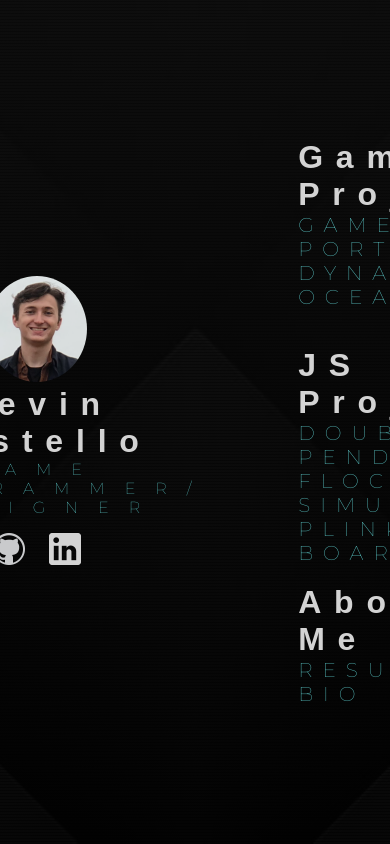
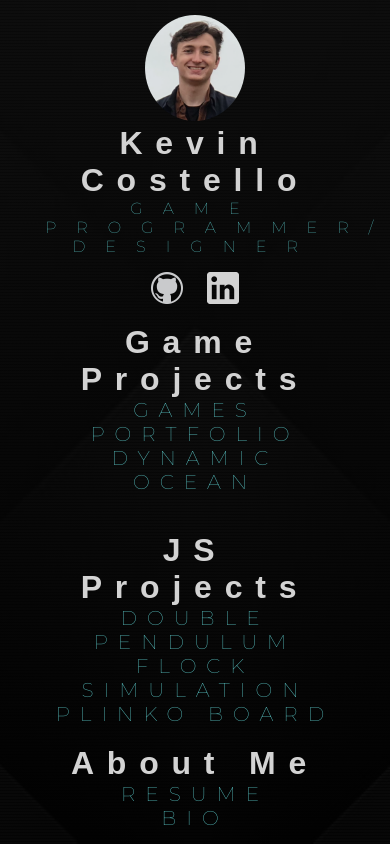
Before and after one commit to Kevin-Costello/Kevin-Costello.github.io, a plain HTML site: page index.html in a window 390 px wide. Drawn offline with Linux system fonts and the light colour scheme.

Commit message:
Updated Main Page to be a bit more mobile friendly

```diff
--- a/StyleSheet.scss
+++ b/StyleSheet.scss
@@ -79,6 +79,9 @@ a{
 
 #wrapper3{
 	text-align: left;
+    align-content: center;
+    margin-left: 10px;
+    margin-right: 10px;
 }
 
 #description{
@@ -153,16 +156,29 @@ a{
 	display: table;
 	clear: both;
   }
+.container {
+    display: flex; // Flexbox layout
+    flex-wrap: wrap; // Allow wrapping
+    gap: 1rem; // Add some space between columns
+}
 
-/* Responsive layout - makes the two columns stack on top of each other instead of next to each other */
-@media screen and (max-width: 650px) {
-	.column {
-		width: 100%;
-	}
-	.gamecolumn{
-		width:100%;
-	}
-  }
+.column {
+  flex: 1; // Columns will take equal width
+  min-width: 300px; // Ensure columns don’t get too narrow
+}
+
+@media (max-width: 768px) { // Target screens narrower than 768px
+    .container {
+        align-content: center;
+        flex-direction: column; // Stack columns vertically
+    }
+    #wrapper2 {
+        text-align: center;
+        margin-left: 0%;
+    }
+}
+
+
 
 .sub {
 	color: #64dcdc;
@@ -186,24 +202,42 @@ a{
 }
 
 .active {
+    display: inline;
 	margin-top: 1rem;
 	opacity:0;
+    @media (max-width: 768px) {
+        display: none;
+        opacity: 0;
+    }
 }
 
 .active:hover {
+    display: inline;
 	margin-top: 1rem;
 	opacity: 100;
+
+   @media (max-width: 768px) {
+        display: none;
+        opacity: 0;
+    }
 }
 .static {
 	margin-top: 1rem;
 	width: 32px;
 	position:absolute;
-	z-index: -1;
+    z-index: -1;
+    @media (max-width: 768px) {
+        position: static;
+    }
   }
 
   .static:hover {
 	margin-top: 1rem;
 	opacity:0;
+    @media (max-width: 768px) {
+        position: static;
+        opacity: 1;
+    }
   }
 
  .avatar {
--- a/index.html
+++ b/index.html
@@ -8,17 +8,19 @@
 </head>
 <body>
 	<div id="app">
-		<div class="row">
-			<div class="column" id="wrapper">
+		<div class="container">
+			<div class="column " id="wrapper">
 				<!-- Make sure data-text equals the text you put inside the tags. -->
 				<img style="width: 100px; border-radius: 50%;" class="avatar" src="Pictures/me.PNG" alt="Avatar">
 				<h1 class="head">Kevin Costello</h1>
 				<span class="sub">GAME PROGRAMMER/ DESIGNER</span></br>
-				<a href="https://github.com/Kevin-Costello"><img class="static" src="Pictures/GITHUBICON.png"></a>
-				<a href="https://github.com/Kevin-Costello"><img class="active" src="Pictures/MOSHEDGITHUB.gif"></a>
-				<span>&nbsp;&nbsp;&nbsp;&nbsp;</span>
-				<a href="https://www.linkedin.com/in/kevin-costello-5b2004165/"><img class="static" src="Pictures/LINKEDINLOGO.png"></a>
-				<a href="https://www.linkedin.com/in/kevin-costello-5b2004165/"><img class="active" src="Pictures/MOSHEDLINKEDIN.gif"></a>
+                <div class = "image-container">
+                    <a href="https://github.com/Kevin-Costello"><img class="static" src="Pictures/GITHUBICON.png"></a>
+                    <a href="https://github.com/Kevin-Costello"><img class="active" src="Pictures/MOSHEDGITHUB.gif"></a>
+                    <span>&nbsp;&nbsp;&nbsp;&nbsp;</span>
+                    <a href="https://www.linkedin.com/in/kevin-costello-5b2004165/"><img class="static" src="Pictures/LINKEDINLOGO.png"></a>
+                    <a href="https://www.linkedin.com/in/kevin-costello-5b2004165/"><img class="active" src="Pictures/MOSHEDLINKEDIN.gif"></a>
+                </div>
 			</div>
 			<div class="column" id="wrapper2">
 				<!-- Make sure data-text equals the text you put inside the tags. -->
```
Also changed, not shown: UnityShipPage.html (+1 -1 lines), StyleSheet-dist.css, StyleSheet.css, 1 other file.
